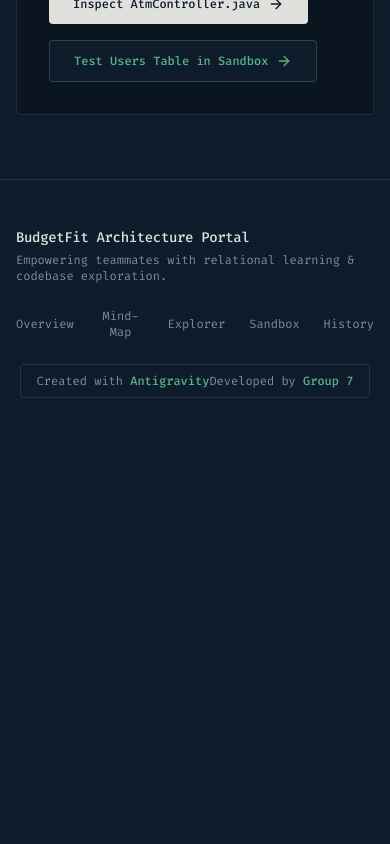
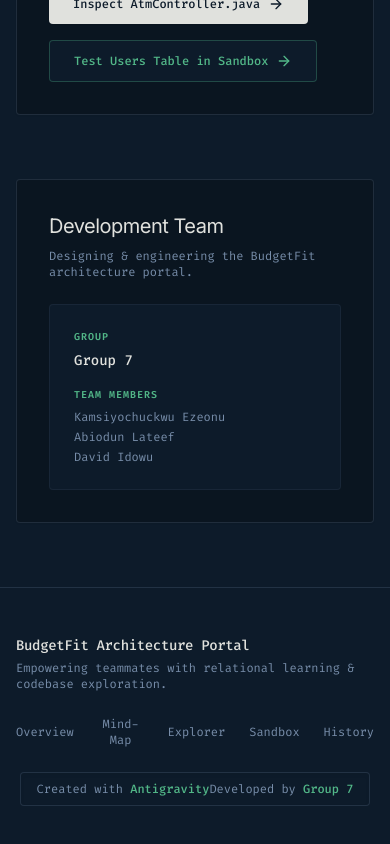
Before and after one commit to manofval0r/learningBF, a React (Vite) app in the folder frontend/: page / in a window 390 px wide. Shown: the part 5150-5994 px from the top of the page. Before the commit the page ends 5596 px from the top, so only its background shows below. Built offline with nearby package versions, Linux system fonts and the light colour scheme; no server answers.

Commit message:
Add development team section to system overview

```diff
--- a/frontend/src/components/SystemOverview.jsx
+++ b/frontend/src/components/SystemOverview.jsx
@@ -139,6 +139,34 @@ export default function SystemOverview({ setActiveTab, annotations }) {
         </div>
       </div>
 
+      {/* Team & Members Section */}
+      <div className="bg-[#0a1520] p-8 sm:p-10 rounded border border-lavender/20 flex flex-col md:flex-row justify-between items-start md:items-center gap-6 shadow-sm">
+        <div>
+          <h3 className="text-xl sm:text-2xl font-normal tracking-tight text-alabaster mb-2">
+            Development Team
+          </h3>
+          <p className="text-xs text-lavender font-mono">
+            Designing & engineering the BudgetFit architecture portal.
+          </p>
+        </div>
+
+        <div className="flex flex-col sm:flex-row gap-4 sm:gap-6 bg-inkBlack p-6 rounded border border-lavender/10 w-full md:w-auto">
+          <div>
+            <div className="text-[10px] font-mono text-emeraldAccent uppercase tracking-widest mb-1.5 font-semibold">Group</div>
+            <div className="text-sm font-mono font-medium text-alabaster">Group 7</div>
+          </div>
+          <div className="hidden sm:block w-[1px] bg-lavender/20 self-stretch" />
+          <div>
+            <div className="text-[10px] font-mono text-emeraldAccent uppercase tracking-widest mb-1.5 font-semibold">Team Members</div>
+            <ul className="text-xs font-mono text-lavender space-y-1">
+              <li>Kamsiyochuckwu Ezeonu</li>
+              <li>Abiodun Lateef</li>
+              <li>David Idowu</li>
+            </ul>
+          </div>
+        </div>
+      </div>
+
     </div>
   );
 }
```
